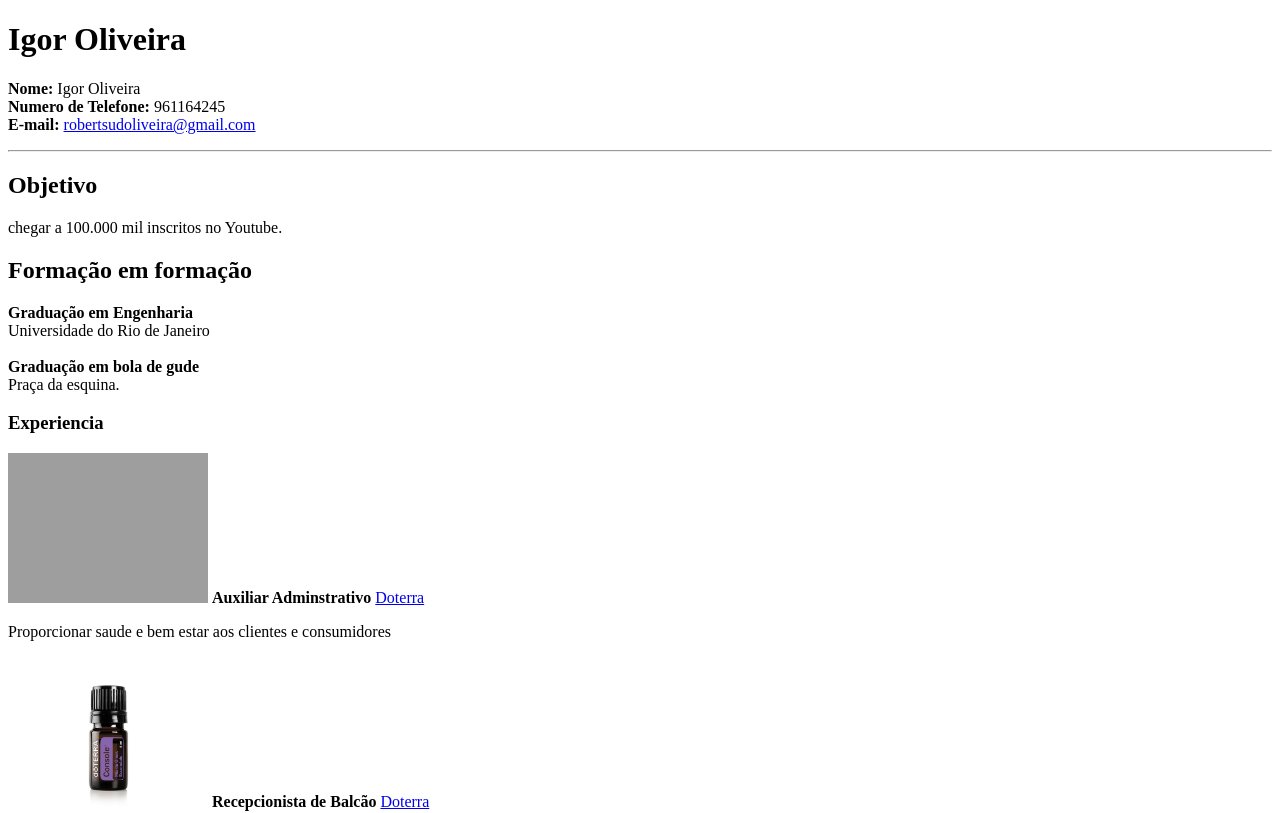
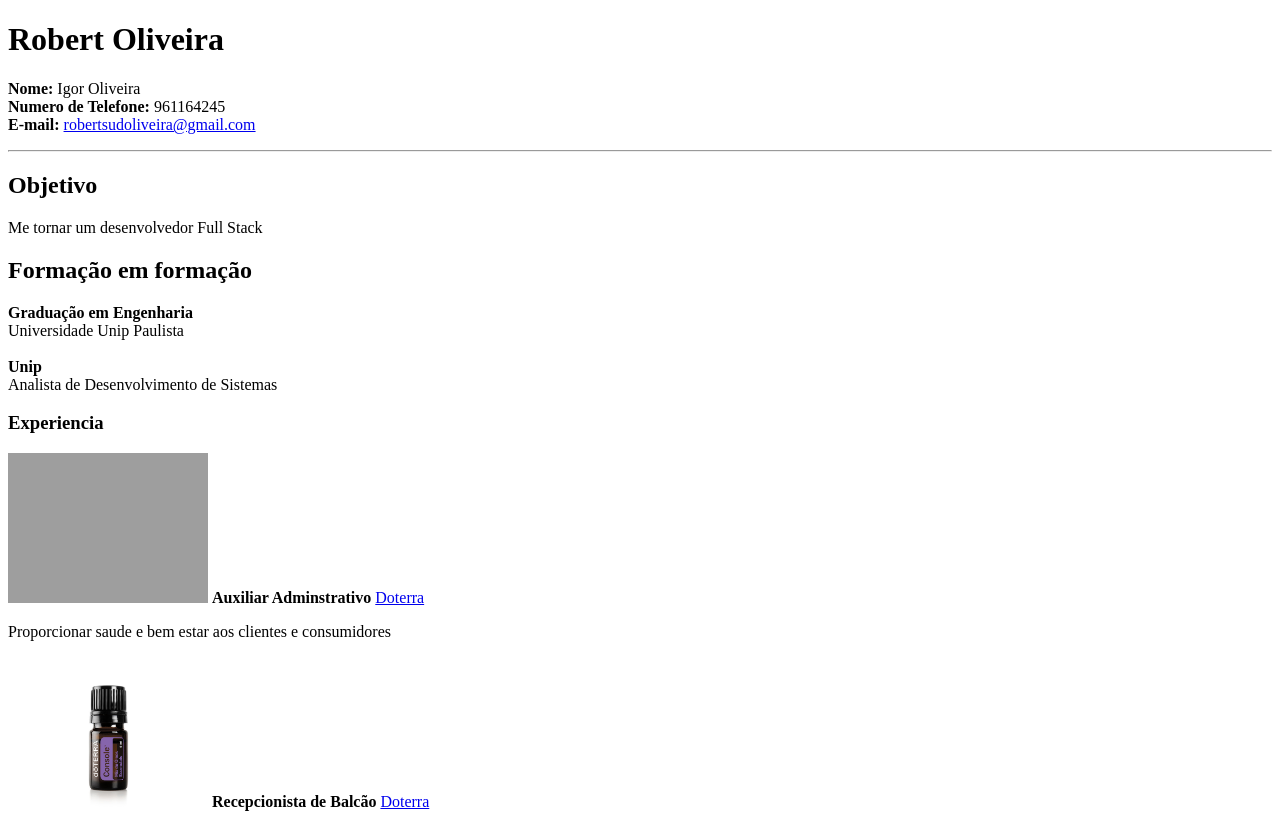
Before and after one commit to robertsudoliveira/Desafio1, a plain HTML site: page index.html in a window 1280 px wide. Shown: the top 813 px of the page. Drawn offline with Linux system fonts and the light colour scheme; grey boxes are pictures that could not be loaded.

Commit message:
Alterações do Desafio do ProgramadorBr

```diff
--- a/index.html
+++ b/index.html
@@ -5,11 +5,11 @@
     <meta charset="UTF-8">
     <meta http-equiv="X-UA-Compatible" content="IE=edge">
     <meta name="viewport" content="width=device-width, initial-scale=1.0">
-    <title>Igor Oliveira</title>
+    <title>Desafio01</title>
 </head>
 
 <body>
-    <h1>Igor Oliveira</h1>
+    <h1>Robert Oliveira</h1>
     <p>
         <strong>Nome: </strong>Igor Oliveira<br>
         <strong>Numero de Telefone: </strong>961164245<br>
@@ -20,16 +20,16 @@
     <!--Objetivo-->
 
     <h2> <strong>Objetivo</strong></h2>
-    <p>chegar a 100.000 mil inscritos no Youtube.</p>
+    <p>Me tornar um desenvolvedor Full Stack</p>
 
     <!--Formação-->
     <h2>Formação em formação</h2>
     <strong>Graduação em Engenharia</strong><br>
-    Universidade do Rio de Janeiro<br>
+    Universidade  Unip Paulista<br>
     <br>
 
-    <strong>Graduação em bola de gude</strong><br>
-    Praça da esquina.
+    <strong> Unip</strong><br>
+    Analista de Desenvolvimento de Sistemas
 
     <!--Experiencia-->
     <div>
```
